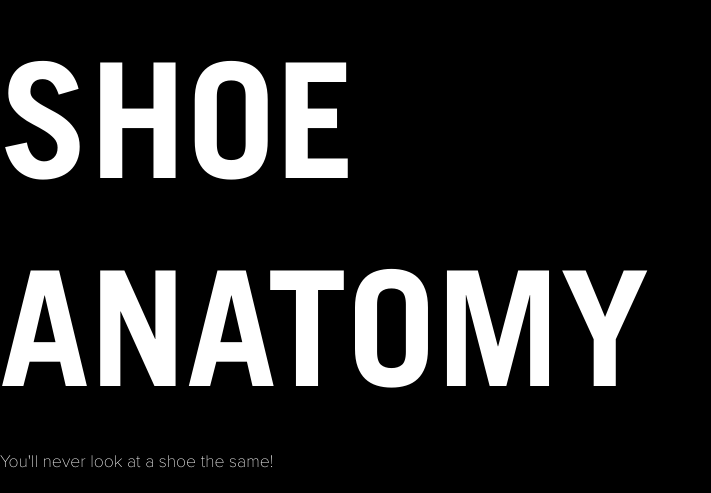
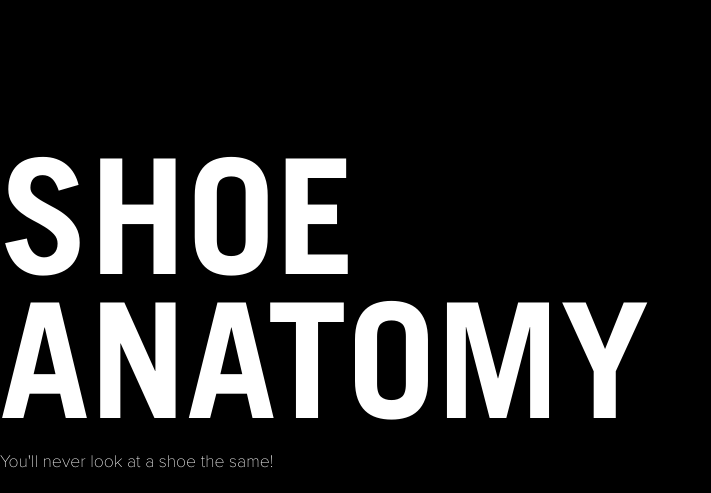
Before and after one commit to Joshua-Lucas/Product-Knowledge, a plain HTML site: page sa.html in a window 1280 px wide. Shown: the part 307-800 px from the top of the page, without its empty margins (0-711 px from the left). Drawn offline with Linux system fonts and the light colour scheme; files whose address does not match are found by name.

Commit message:
fixed line-height spacing for the header.

```diff
--- a/css/style.css
+++ b/css/style.css
@@ -296,6 +296,7 @@ footer {
         }
 
         .side_head {
+            line-height: 90%;
             font-size: 9em;
             margin-right: 50vw;
         }
```
